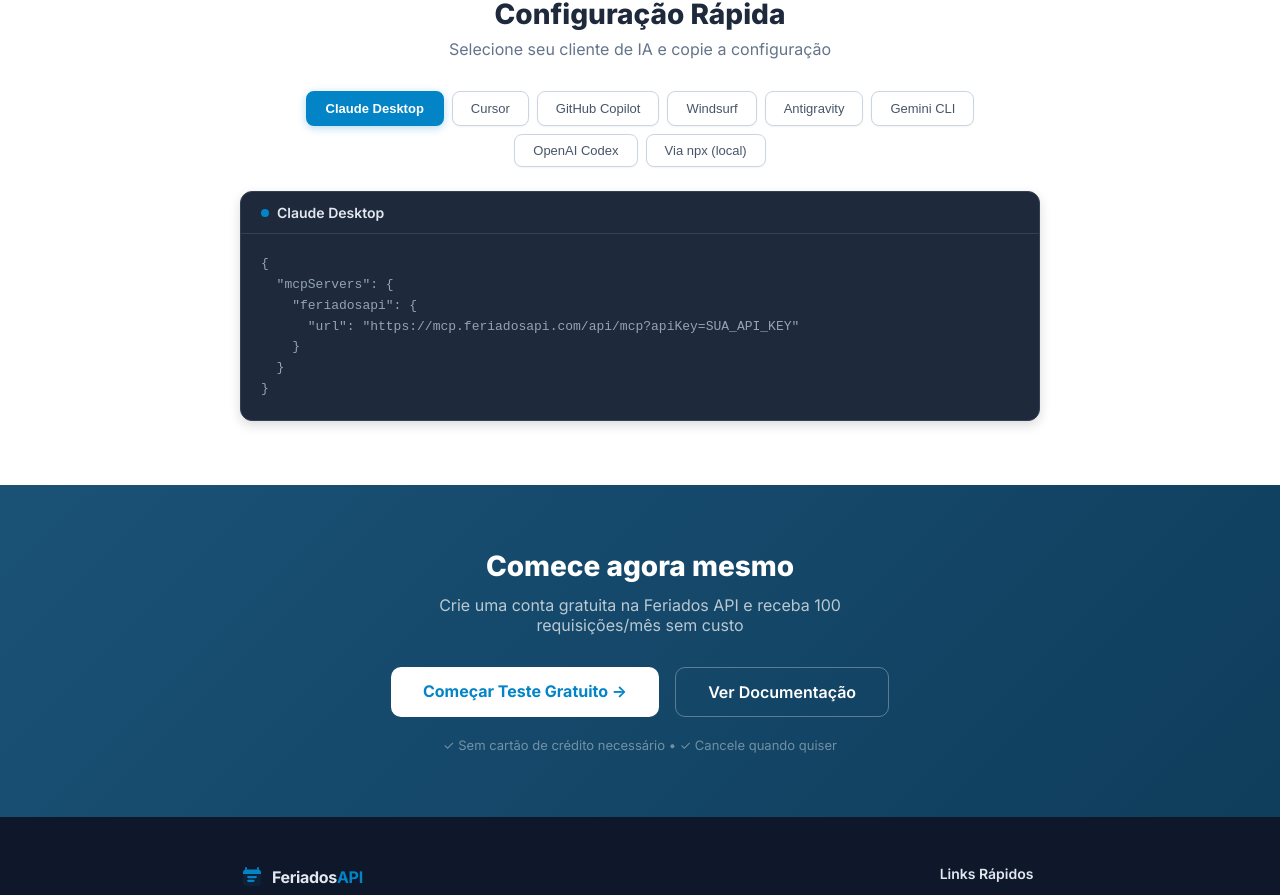
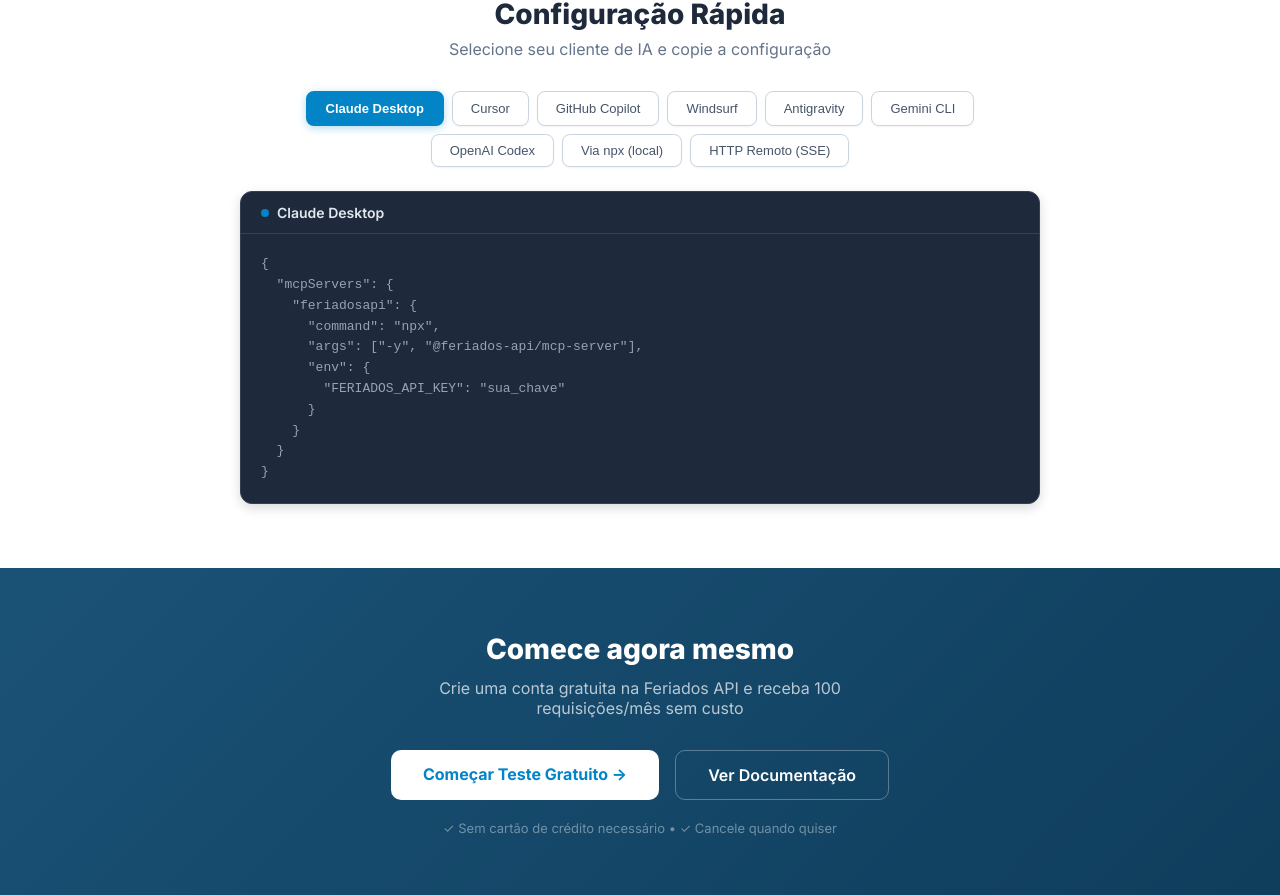
Before and after one commit to feriadosapi/feriadosapi-mcp, a Next.js app: page / in a window 1280 px wide. Shown: the part 1796-2691 px from the top of the page. Built offline with nearby package versions, Linux system fonts and the light colour scheme.

Commit message:
feat: Update client configurations to use `npx` command execution by default and add a remote HTTP (SSE) option.

```diff
--- a/src/data/clients.ts
+++ b/src/data/clients.ts
@@ -6,7 +6,11 @@
     config: `{
   "mcpServers": {
     "feriadosapi": {
-      "url": "${MCP_URL}?apiKey=SUA_API_KEY"
+      "command": "npx",
+      "args": ["-y", "@feriados-api/mcp-server"],
+      "env": {
+        "FERIADOS_API_KEY": "sua_chave"
+      }
     }
   }
 }`,
@@ -17,7 +21,11 @@
 {
   "mcpServers": {
     "feriadosapi": {
-      "url": "${MCP_URL}?apiKey=SUA_API_KEY"
+      "command": "npx",
+      "args": ["-y", "@feriados-api/mcp-server"],
+      "env": {
+        "FERIADOS_API_KEY": "sua_chave"
+      }
     }
   }
 }`,
@@ -27,8 +35,11 @@
     config: `{
   "github.copilot.mcp.servers": {
     "feriadosapi": {
-      "type": "url",
-      "url": "${MCP_URL}?apiKey=SUA_API_KEY"
+      "command": "npx",
+      "args": ["-y", "@feriados-api/mcp-server"],
+      "env": {
+        "FERIADOS_API_KEY": "sua_chave"
+      }
     }
   }
 }`,
@@ -38,7 +49,11 @@
     config: `{
   "mcpServers": {
     "feriadosapi": {
-      "serverUrl": "${MCP_URL}?apiKey=SUA_API_KEY"
+      "command": "npx",
+      "args": ["-y", "@feriados-api/mcp-server"],
+      "env": {
+        "FERIADOS_API_KEY": "sua_chave"
+      }
     }
   }
 }`,
@@ -49,7 +64,11 @@
 {
   "mcpServers": {
     "feriadosapi": {
-      "httpUrl": "${MCP_URL}?apiKey=SUA_API_KEY"
+      "command": "npx",
+      "args": ["-y", "@feriados-api/mcp-server"],
+      "env": {
+        "FERIADOS_API_KEY": "sua_chave"
+      }
     }
   }
 }`,
@@ -75,8 +94,11 @@
 {
   "mcpServers": {
     "feriadosapi": {
-      "type": "url",
-      "url": "${MCP_URL}?apiKey=SUA_API_KEY"
+      "command": "npx",
+      "args": ["-y", "@feriados-api/mcp-server"],
+      "env": {
+        "FERIADOS_API_KEY": "sua_chave"
+      }
     }
   }
 }`,
@@ -95,4 +117,14 @@
   }
 }`,
   },
+  {
+    name: "HTTP Remoto (SSE)",
+    config: `{
+  "mcpServers": {
+    "feriadosapi": {
+      "url": "${MCP_URL}?apiKey=SUA_API_KEY"
+    }
+  }
+}`,
+  },
 ];
```
Also changed, not shown: 1 other file (tests, documents, lock files or other folders). Lines whose indentation alone changed are shown as unchanged.
